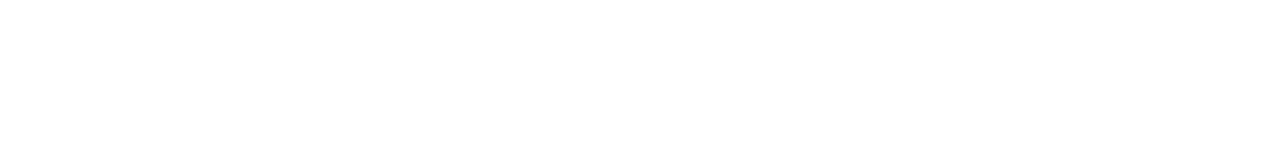
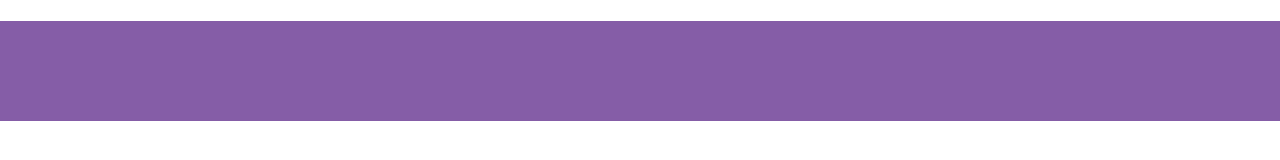
Before and after one commit to josssss07/Shop-page, a plain HTML site: page index.html in a window 1280 px wide. Drawn offline with Linux system fonts and the light colour scheme.

Commit message:
new files

```diff
--- a/index.html
+++ b/index.html
@@ -3,9 +3,15 @@
 <head>
     <meta charset="UTF-8">
     <meta name="viewport" content="width=device-width, initial-scale=1.0">
-    <title>Document</title>
+    <title>Products Page</title>
+    <link rel="stylesheet" type="text/css" href="style.css">
 </head>
 <body>
+    <nav class="nav-bar">
+        <!--NAV BAR GOES HERE-->
+    </nav>
+    <h1>MERCH PAGE</h1>
+
 
 </body>
 </html>
--- /dev/null
+++ b/style.css
@@ -0,0 +1,12 @@
+body{
+    margin: 0px;
+}
+
+.nav-bar{
+    position: fixed;
+	left: 0px;
+	right: 0px;
+	width: 100%;
+	height: 100px;
+	background-color:#855DA7;
+}
```
